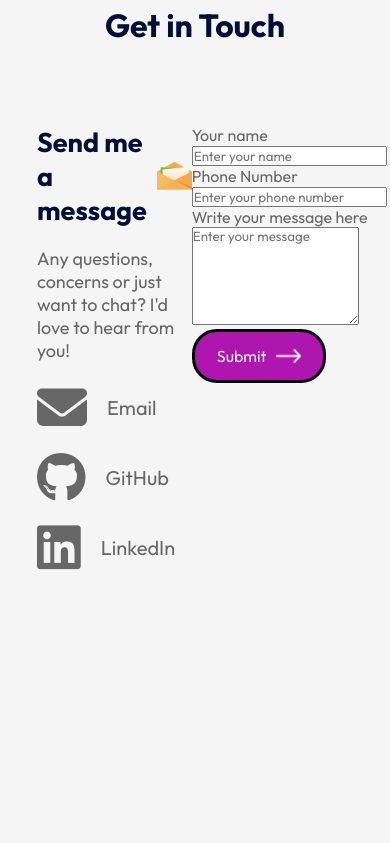
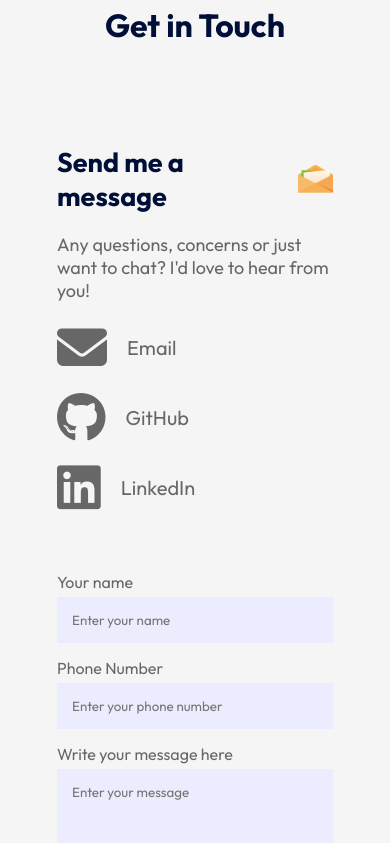
Before and after one commit to daniCodes1/daniCodes1.github.io, a React (Vite) app: page / in a window 390 px wide. Shown: the part 4521-5364 px from the top of the page. Before the commit the page ends 5193 px from the top, so only its background shows below. Built offline with nearby package versions, Linux system fonts and the light colour scheme.

Commit message:
Add styling to contact page and form

```diff
--- a/src/Components/Contact/Contact.css
+++ b/src/Components/Contact/Contact.css
@@ -40,3 +40,28 @@
   margin-left: 20px;
   font-size: 20px;
 }
+.contact form input, .contact form textarea {
+  display: block;
+  width: 100%;
+  background: #EBECFE;
+  padding: 15px;
+  border: 0;
+  outline: 0;
+  margin-bottom: 15px;
+  margin-top: 5px;
+  resize: none;
+}
+.contact-col span {
+  display: block;
+  margin: 20px 0px;
+}
+
+/* MEDIA QUERY */
+@media (max-width: 700px) {
+  .contact {
+    display: block;
+  }
+  .contact-col {
+    padding: 20px;
+  }
+}
```
